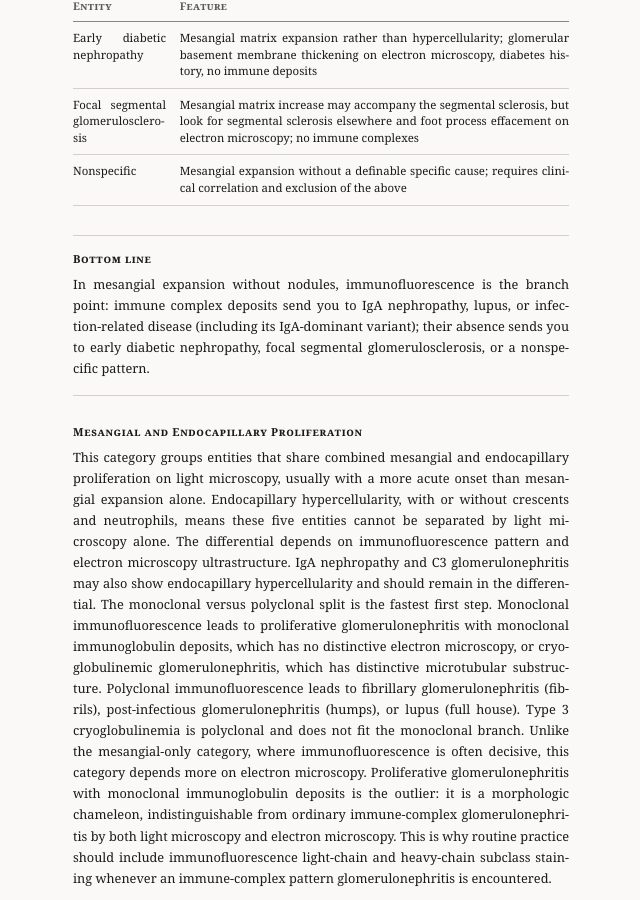
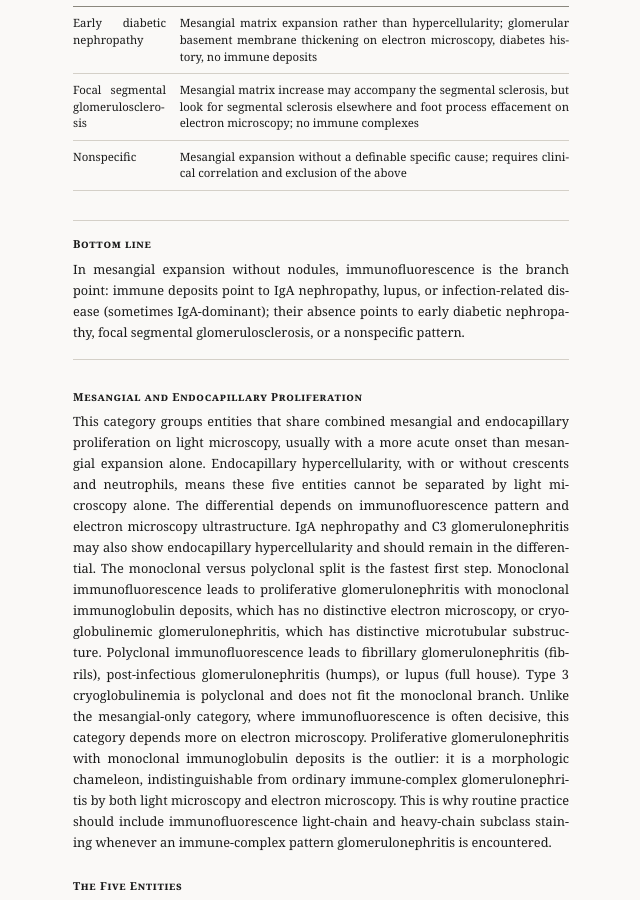
Before and after one commit to es-chng/anatomicpathologyinfocus, a Jekyll site: the page built from _articles/renal.md, in a window 1280 px wide and 900 px high, scrolled down 3376 px. Shown: the whole window, without its empty margins (319-959 px from the left). Built offline with Jekyll 4.4.1, drawn with Linux system fonts in a browser that asks for light colours; some of the changed text lies outside the part shown.

Commit message:
Update renal.md

```diff
--- a/_articles/renal.md
+++ b/_articles/renal.md
@@ -172,11 +172,9 @@ mesangial_only_table_2:
 
 mesangial_only_bottom_line: >-
   In mesangial expansion without nodules, immunofluorescence is the branch
-  point: immune complex deposits send you to IgA nephropathy, lupus, or
-  infection-related disease (including its IgA-dominant variant); their
-  absence sends you to early diabetic nephropathy, focal segmental
-  glomerulosclerosis, or a nonspecific pattern.
-
+  point: immune deposits point to IgA nephropathy, lupus, or infection-related
+  disease (sometimes IgA-dominant); their absence points to early diabetic
+  nephropathy, focal segmental glomerulosclerosis, or a nonspecific pattern.
 mesangial_endocapillary: >-
   This category groups entities that share combined mesangial and
   endocapillary proliferation on light microscopy, usually with a more acute
```
Also changed, not shown: other parts of _articles/renal.md (+6 -8 lines).
